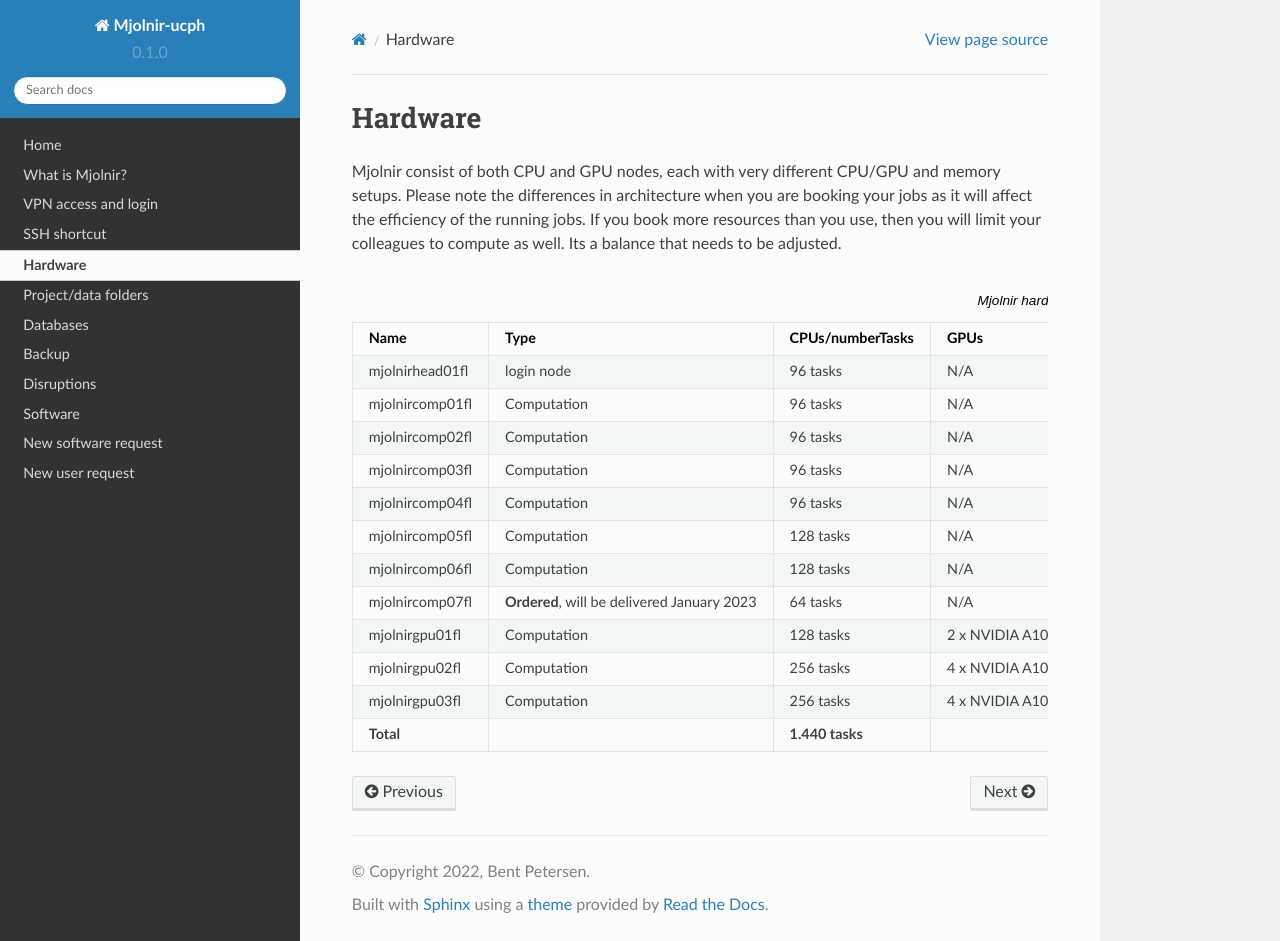
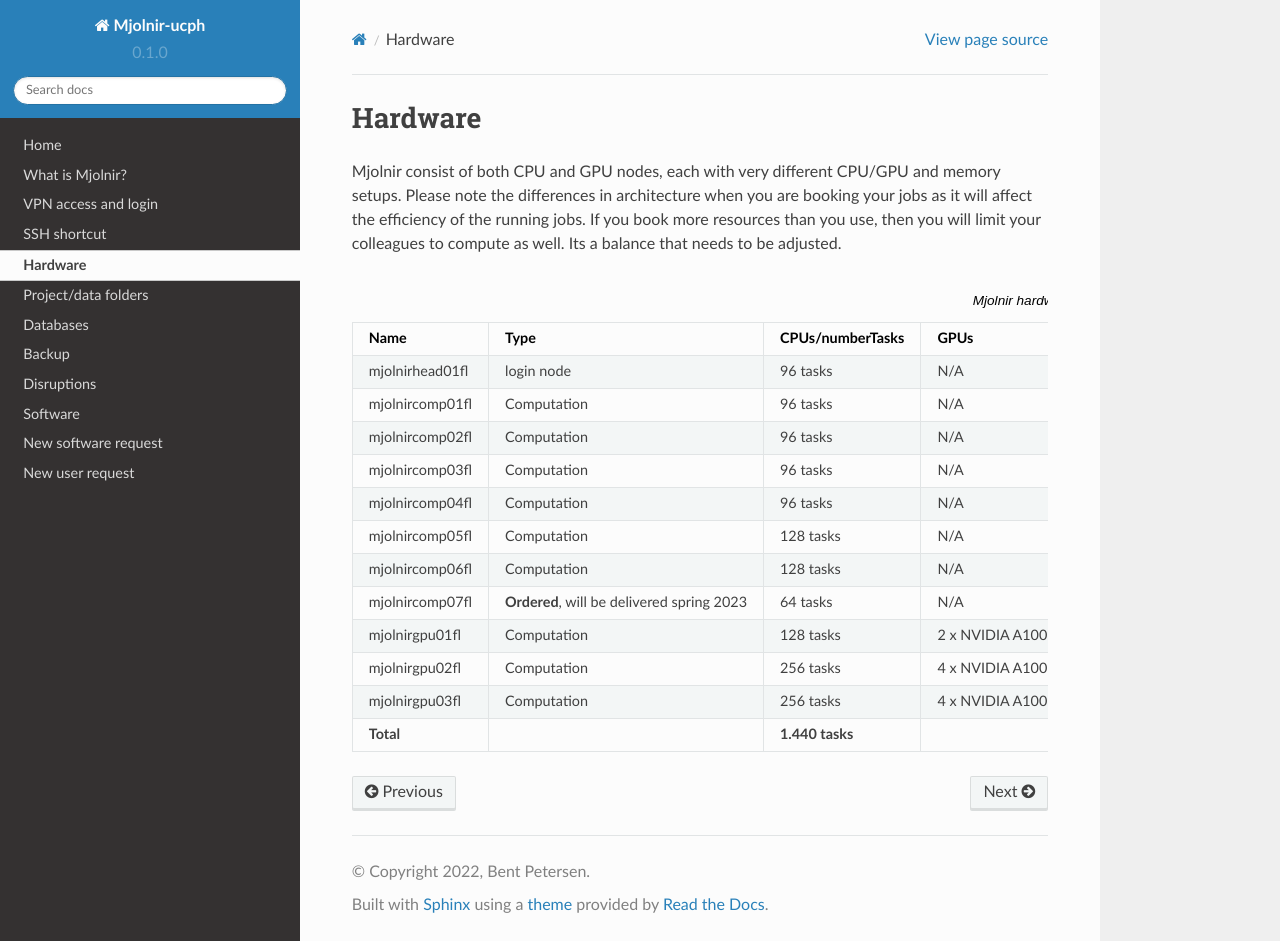
Before and after one commit to bentpetersendk/mjolnir_ucph, a Sphinx documentation site: the page built from docs/source/hardware.rst, in a window 1280 px wide and 941 px high. Built offline with Sphinx 7.4.7 and the Read the Docs theme 2.0.0, drawn with Linux system fonts in a browser that asks for light colours.

Commit message:
Update hardware.rst

```diff
--- a/docs/source/hardware.rst
+++ b/docs/source/hardware.rst
@@ -58,7 +58,7 @@ If you book more resources than you use, then you will limit your colleagues to
      - 512gb
      - cpuqueue
    * - mjolnircomp07fl
-     - **Ordered**, will be delivered January 2023
+     - **Ordered**, will be delivered spring 2023
      - 64 tasks
      - N/A
      - 1024gb
```
